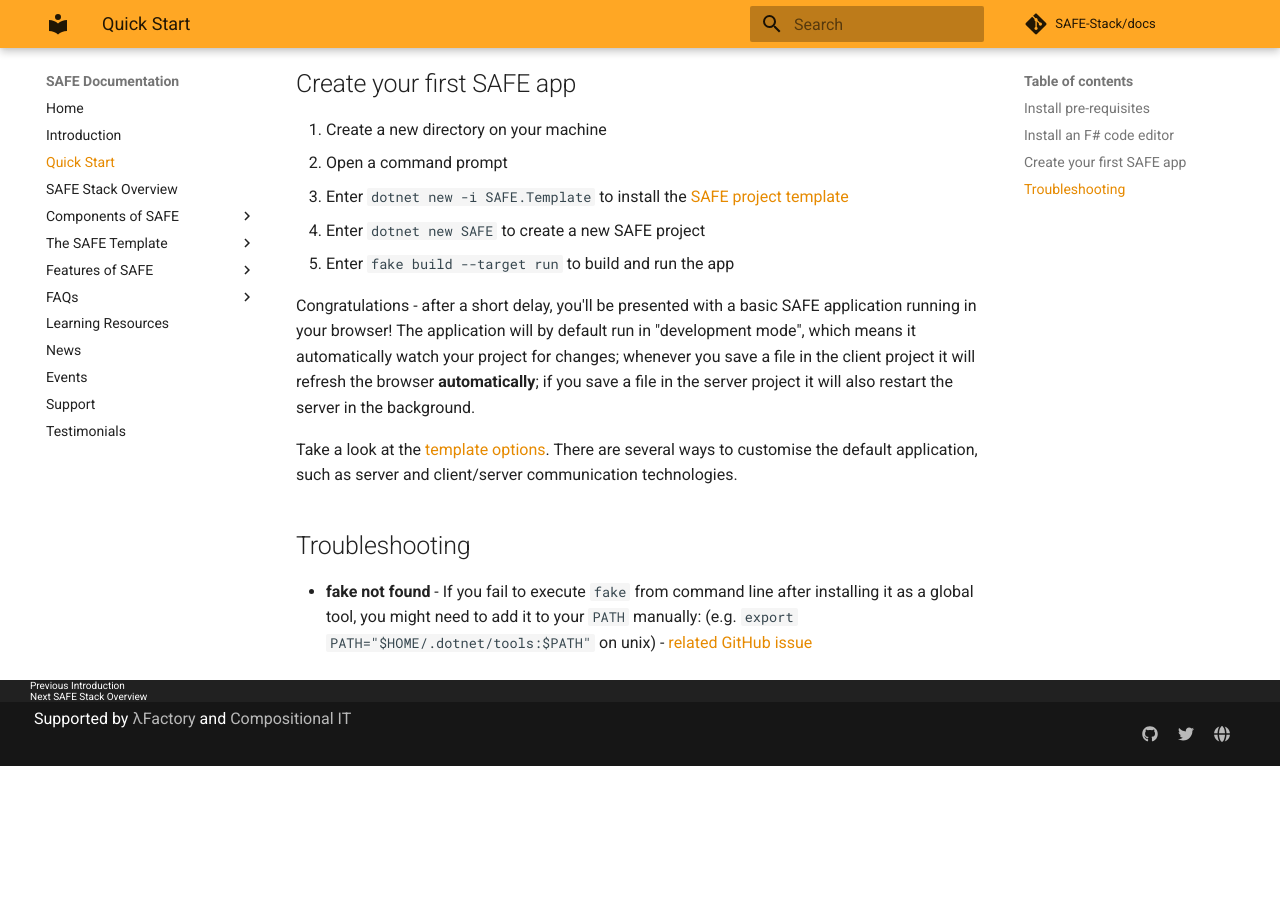
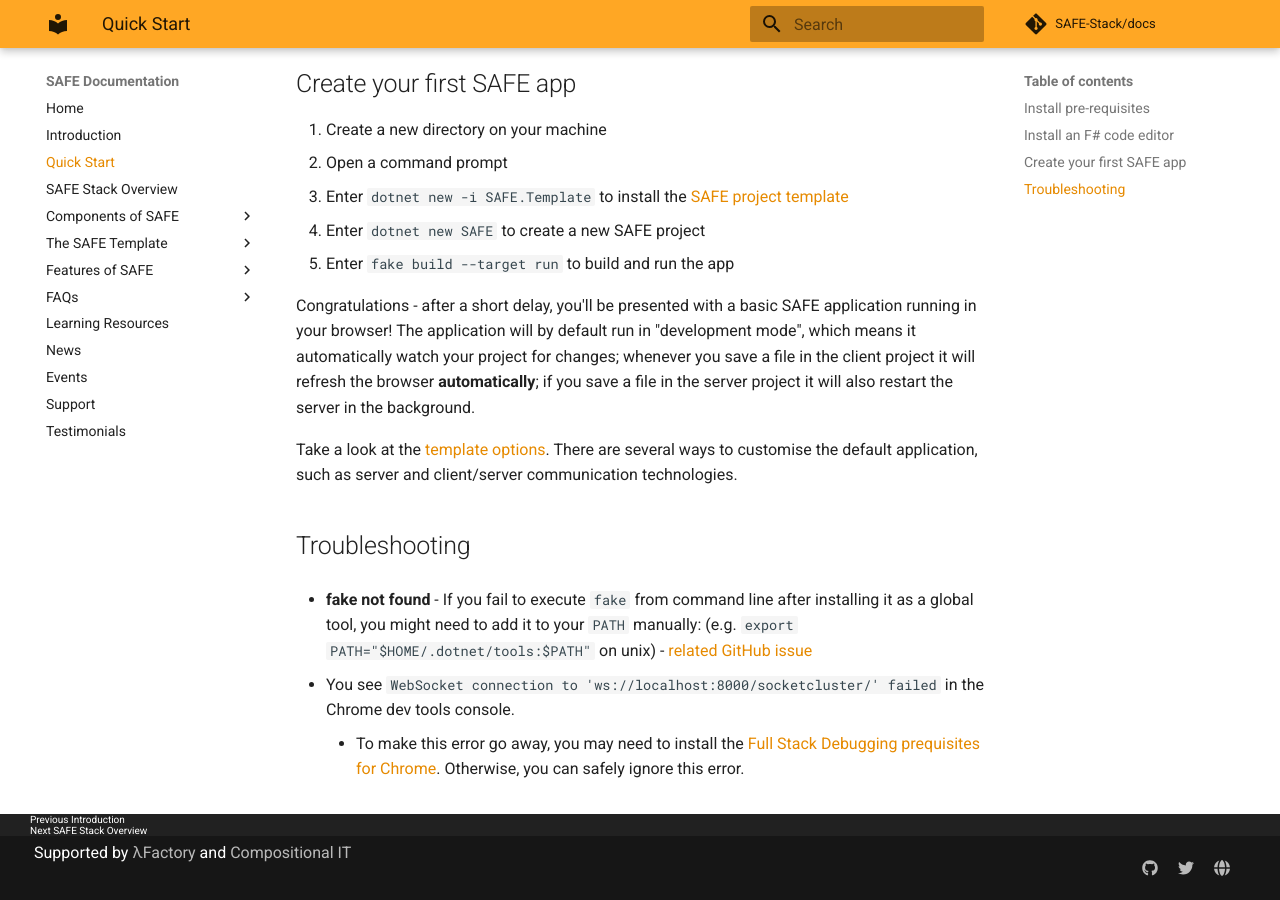
Before and after one commit to SAFE-Stack/docs, an MkDocs documentation site: the page built from docs/quickstart.md, in a window 1280 px wide and 900 px high, scrolled down 723 px. Built offline with MkDocs 1.6.1 and Material for MkDocs 9.7.7, drawn with Linux system fonts in a browser that asks for light colours; comment, search, counter and statistics services are not loaded; before the commit the page ends 1489 px from its top, so only the background shows below that.

Commit message:
added point in troublshooting about websocket errors in chrome dev tools

```diff
--- a/docs/quickstart.md
+++ b/docs/quickstart.md
@@ -33,3 +33,7 @@
 ## Troubleshooting
 
 * **fake not found** - If you fail to execute `fake` from command line after installing it as a global tool, you might need to add it to your `PATH` manually: (e.g. `export PATH="$HOME/.dotnet/tools:$PATH"` on unix) - [related GitHub issue](https://github.com/dotnet/cli/issues/9321)
+
+* You see
+`WebSocket connection to 'ws://localhost:8000/socketcluster/' failed` in the Chrome dev tools console.
+    * To make this error go away,  you may need to install the [Full Stack Debugging prequisites for Chrome](https://safe-stack.github.io/docs/feature-debugging/#prerequisites). Otherwise, you can safely ignore this error.
```
